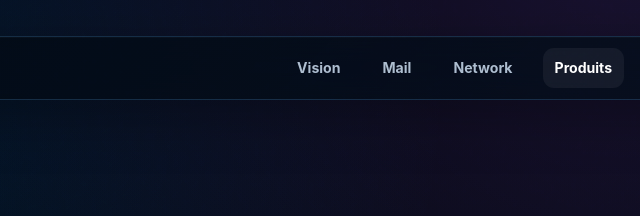
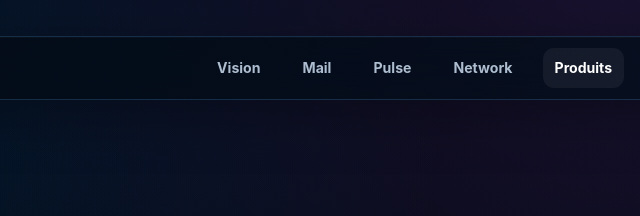
Before and after one commit to XDSawyerLoL/Human-Agency-Engine, a website: page public/products/index.html in a window 1280 px wide. Shown: the top 216 px of the page, 362-1002 px from the left. Drawn offline with Linux system fonts and the light colour scheme.

Commit message:
feat(pulse): add Pulse to global navigation

```diff
--- a/public/products/index.html
+++ b/public/products/index.html
@@ -8,7 +8,7 @@
 </head>
 <body class="q-body q-premium">
 <div class="q-noise" aria-hidden="true"></div>
-<header class="q-topbar"><nav class="q-shell q-nav" aria-label="Navigation principale"><a class="q-brand" href="/"><span class="q-mark" aria-hidden="true"></span><span>QUANTIC</span></a><div class="q-links"><a href="/vision/">Vision</a><a href="/mail/">Mail</a><a href="/network/">Network</a><a href="/products/" aria-current="page">Produits</a><a href="/downloads/">Téléchargements</a><a class="q-nav-cta" href="/quantic/">Centre</a></div></nav></header>
+<header class="q-topbar"><nav class="q-shell q-nav" aria-label="Navigation principale"><a class="q-brand" href="/"><span class="q-mark" aria-hidden="true"></span><span>QUANTIC</span></a><div class="q-links"><a href="/vision/">Vision</a><a href="/mail/">Mail</a><a href="/pulse/">Pulse</a><a href="/network/">Network</a><a href="/products/" aria-current="page">Produits</a><a href="/downloads/">Téléchargements</a><a class="q-nav-cta" href="/quantic/">Centre</a></div></nav></header>
 <main class="q-shell">
   <section class="q-dashboard-hero q-unified-hero" data-q-reveal><p class="q-kicker">ÉCOSYSTÈME</p><h1>Une vision.<br>Plusieurs organes.</h1><p>Chaque produit a une responsabilité nette. L’identité, le réseau et le langage visuel les relient ; leurs moteurs restent indépendants pour ne pas transformer Quantic en monolithe.</p></section>
 
```
